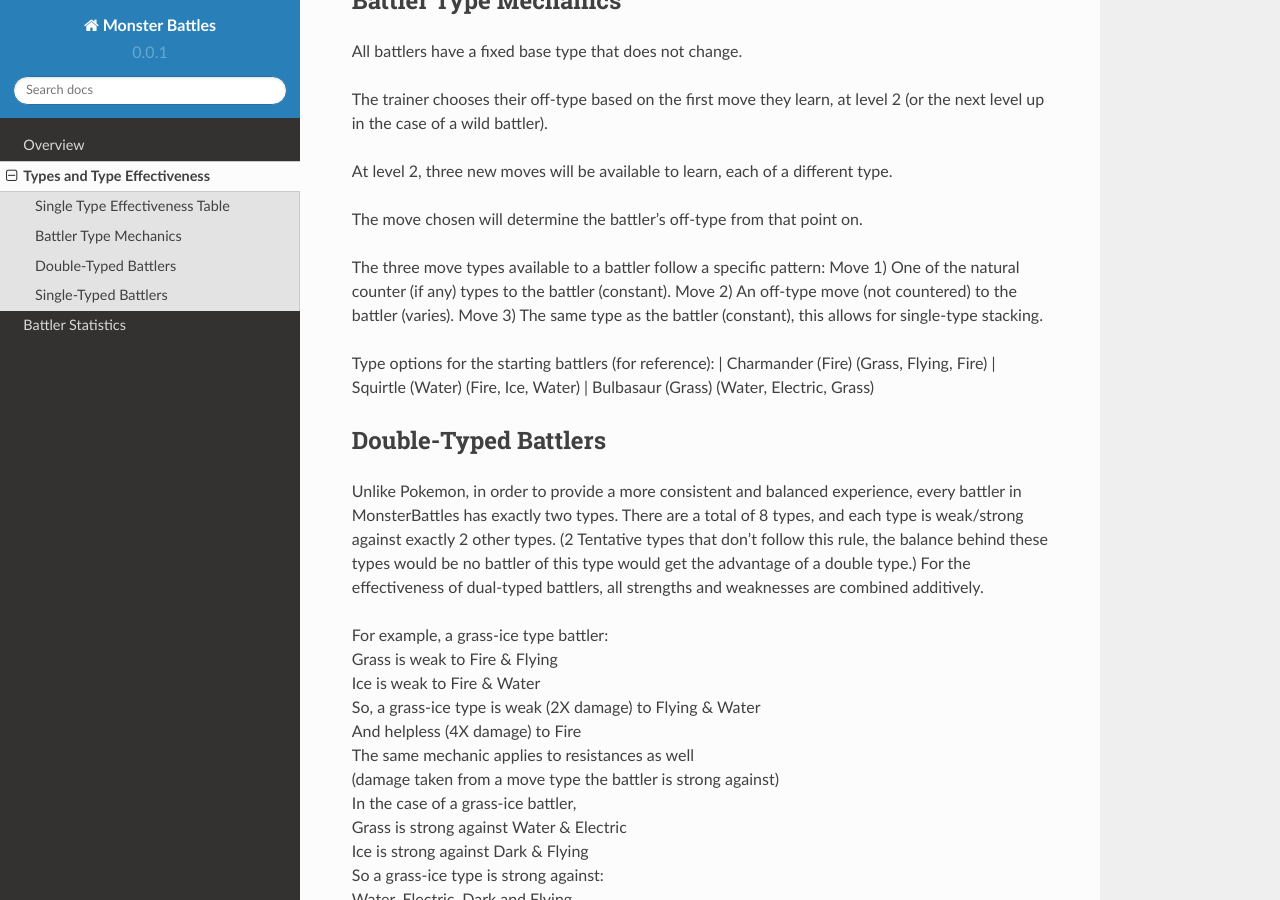
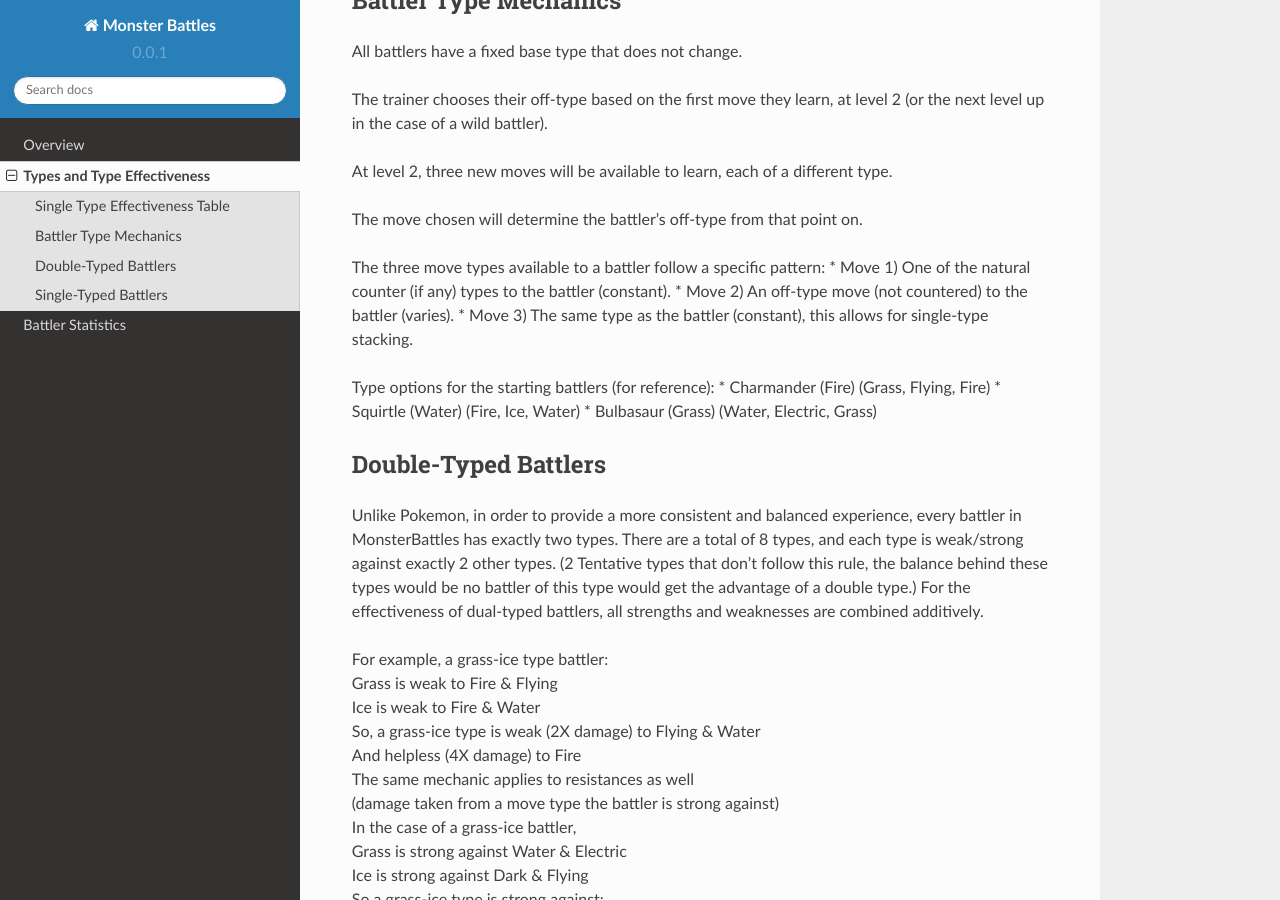
Before and after one commit to TheKewlStore/MonsterBattles, a Sphinx documentation site: the page built from doc/source/type-effectiveness.rst, in a window 1280 px wide and 900 px high, scrolled down 551 px. Built offline with Sphinx 7.4.7 and the Read the Docs theme 2.0.0, drawn with Linux system fonts in a browser that asks for light colours.

Commit message:
Updating documentation

```diff
--- a/doc/source/type-effectiveness.rst
+++ b/doc/source/type-effectiveness.rst
@@ -17,14 +17,14 @@ At level 2, three new moves will be available to learn, each of a different type
 The move chosen will determine the battler's off-type from that point on.
 
 The three move types available to a battler follow a specific pattern:
-Move 1) One of the natural counter (if any) types to the battler (constant).
-Move 2) An off-type move (not countered) to the battler (varies).
-Move 3) The same type as the battler (constant), this allows for single-type stacking.
+* Move 1) One of the natural counter (if any) types to the battler (constant).
+* Move 2) An off-type move (not countered) to the battler (varies).
+* Move 3) The same type as the battler (constant), this allows for single-type stacking.
 
 Type options for the starting battlers (for reference):
-| Charmander (Fire) (Grass, Flying, Fire)
-| Squirtle (Water) (Fire, Ice, Water)
-| Bulbasaur (Grass) (Water, Electric, Grass)
+* Charmander (Fire) (Grass, Flying, Fire)
+* Squirtle (Water) (Fire, Ice, Water)
+* Bulbasaur (Grass) (Water, Electric, Grass)
 
 Double-Typed Battlers
 ---------------------------------------------------------------------------
```
